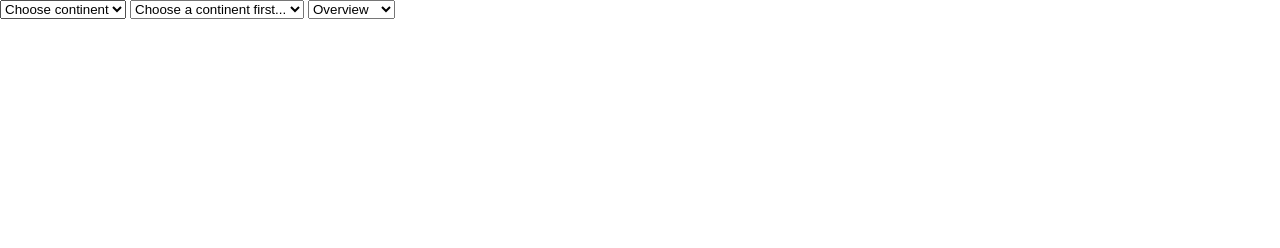
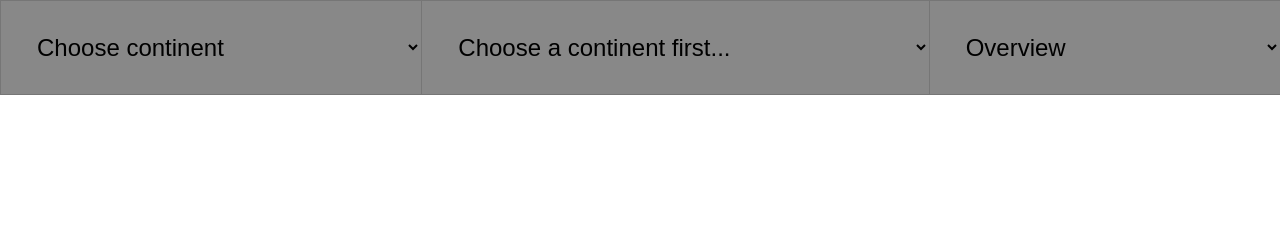
Before and after one commit to saharlaor/Covid-App, a website: page index.html in a window 1280 px wide. Drawn offline with nearby package versions, Linux system fonts and the light colour scheme.

Commit message:
Nav bar styling

```diff
--- a/scss/style.scss
+++ b/scss/style.scss
@@ -1,3 +1,11 @@
+$navbar-background: #888;
+
+@mixin flex-center {
+  display: flex;
+  justify-content: center;
+  align-items: center;
+}
+
 * {
   padding: 0px;
   margin: 0px;
@@ -8,3 +16,15 @@ body {
   min-height: 100vh;
   width: 100%;
 }
+
+nav {
+  @include flex-center;
+  select {
+    flex-grow: 1;
+    padding: 2rem;
+    font-size: 1.5rem;
+    border-radius: 0;
+    border-right: none;
+    background-color: $navbar-background;
+  }
+}
```
Also changed, not shown: dist/css/style.css.
